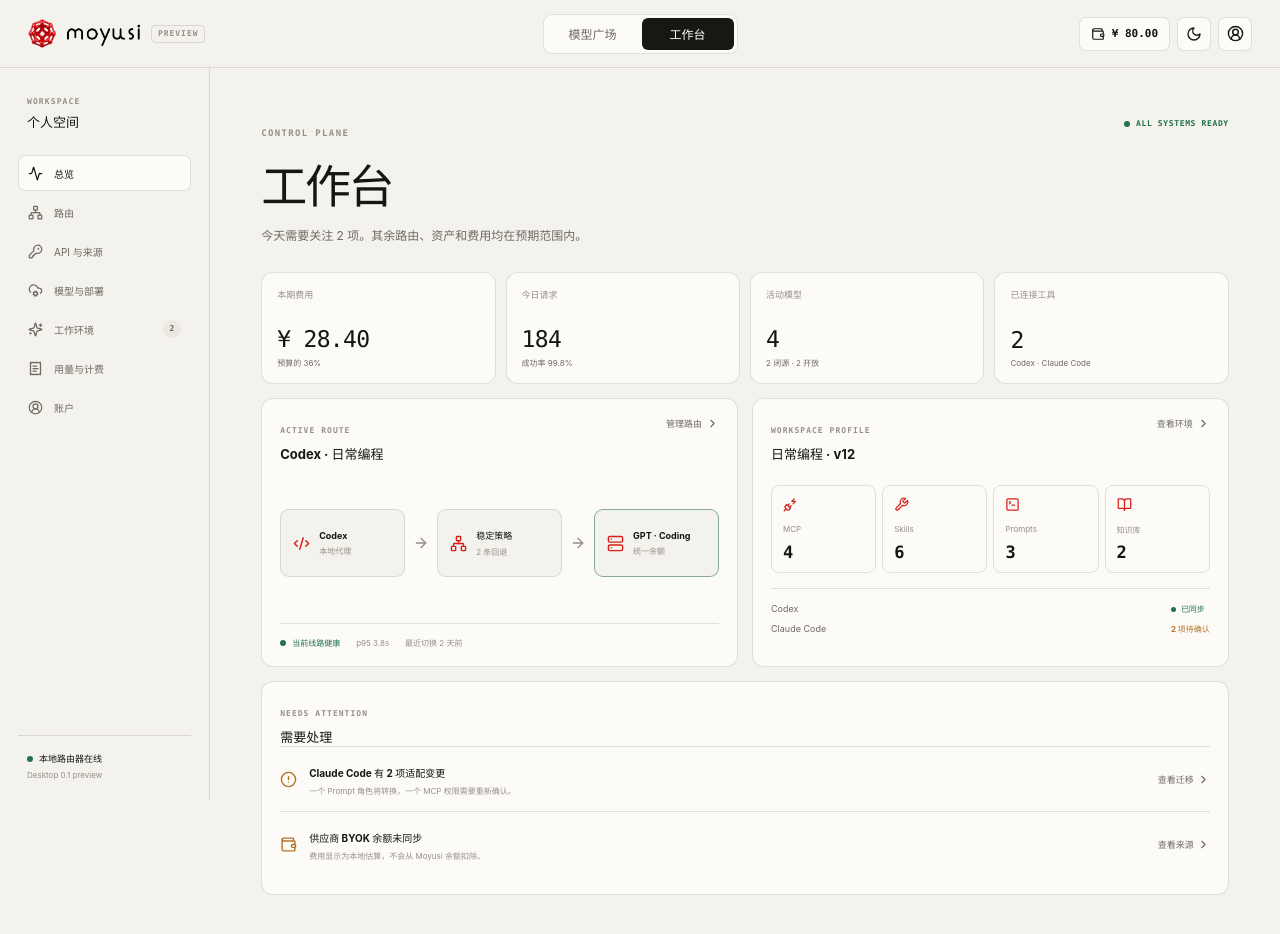
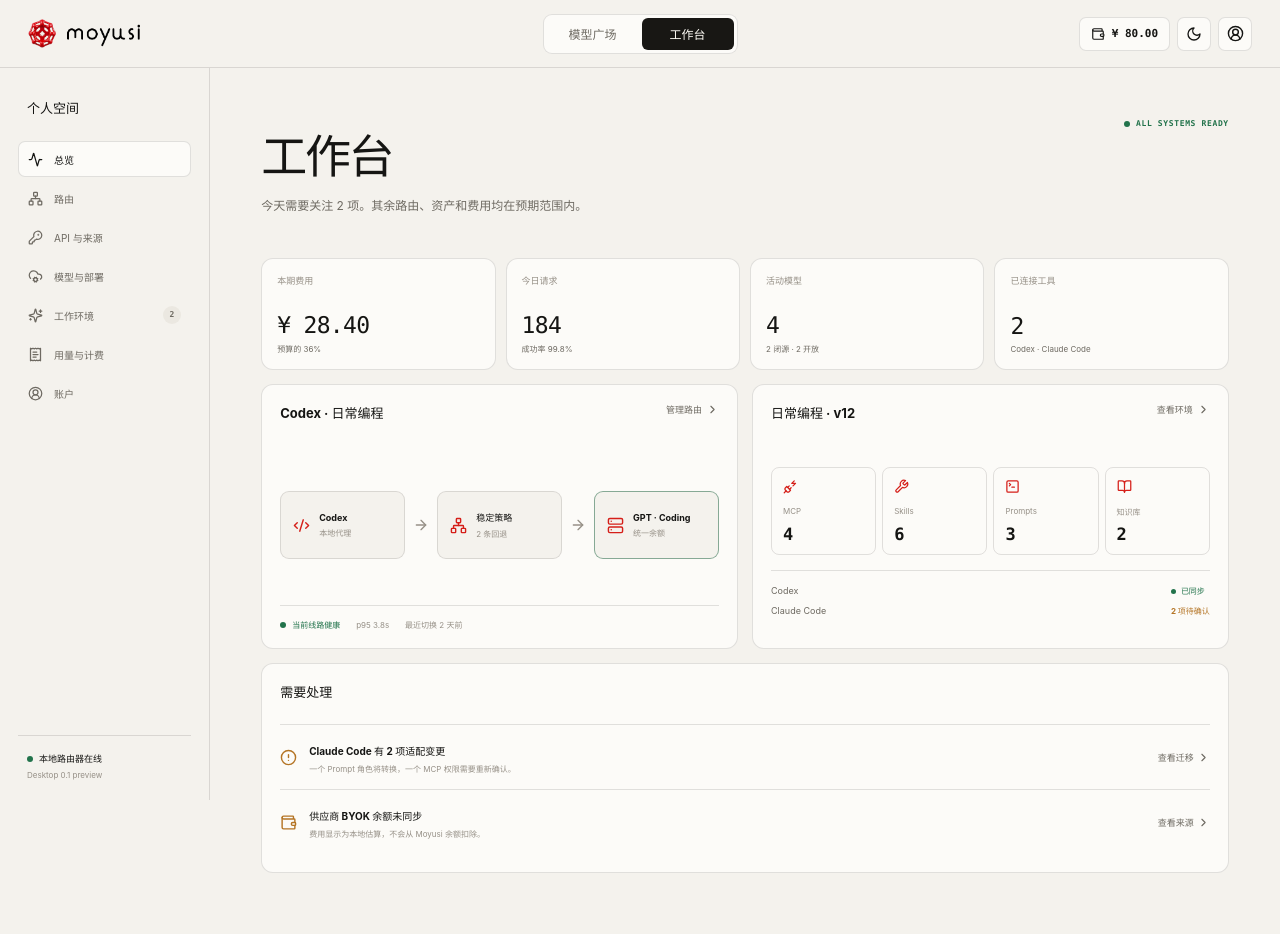
Before and after one commit to ericzr/moyusi, a React (Vite) app: page / in a window 1280 px wide. Both pictures are taken after a click on the button "¥ 80.00". Shown: the top 934 px of the page. Built offline with nearby package versions, Linux system fonts and the light colour scheme.

Commit message:
Simplify preview headings

```diff
--- a/src/app/App.tsx
+++ b/src/app/App.tsx
@@ -30,7 +30,6 @@ export default function App() {
         <button className="brand" type="button" onClick={() => setPage("market")} aria-label="返回 Moyusi 模型广场">
           <img className="brand-logo brand-logo-light" src="/brand/moyusi-light.png" alt="Moyusi" />
           <img className="brand-logo brand-logo-dark" src="/brand/moyusi-dark.png" alt="Moyusi" />
-          <span className="preview-pill">PREVIEW</span>
         </button>
 
         <nav className="primary-nav" aria-label="主导航">
--- a/src/features/catalog/ModelSquare.tsx
+++ b/src/features/catalog/ModelSquare.tsx
@@ -22,7 +22,6 @@ export function ModelSquare({ onOpenWorkspace }: { onOpenWorkspace: (offer?: Mod
     <main className="market-page">
       <section className="market-hero">
         <div className="hero-copy">
-          <span className="section-kicker">MODEL ACCESS, WITHOUT THE SWITCHING COST</span>
           <h1>一处选模型，<br />一键带走工作环境。</h1>
           <p>闭源 API、开放模型算力与自有端点在同一个目录里比较。接入后，路由、MCP、Skills 和 Prompts 跟随你的工作环境进入工具。</p>
           <div className="hero-actions">
@@ -56,7 +55,6 @@ export function ModelSquare({ onOpenWorkspace }: { onOpenWorkspace: (offer?: Mod
       <section className="catalog-section" id="catalog">
         <div className="catalog-heading">
           <div>
-            <span className="section-kicker">CURATED CATALOG</span>
             <h2>模型广场</h2>
             <p>按能力选择，再比较真实供给方式。以下名称与报价均为界面演示数据。</p>
           </div>
--- a/src/features/workspace/Workspace.tsx
+++ b/src/features/workspace/Workspace.tsx
@@ -56,7 +56,6 @@ export function Workspace({ pendingOffer, onBrowseModels }: { pendingOffer: Mode
     <main className="workspace-page">
       <aside className="workspace-sidebar">
         <div className="workspace-label">
-          <span>WORKSPACE</span>
           <strong>个人空间</strong>
         </div>
         <nav aria-label="工作台子导航">
@@ -89,10 +88,10 @@ export function Workspace({ pendingOffer, onBrowseModels }: { pendingOffer: Mode
   );
 }
 
-function PageHead({ kicker, title, description, action }: { kicker: string; title: string; description: string; action?: ReactNode }) {
+function PageHead({ title, description, action }: { kicker: string; title: string; description: string; action?: ReactNode }) {
   return (
     <header className="workspace-page-head">
-      <div><span className="section-kicker">{kicker}</span><h1>{title}</h1><p>{description}</p></div>
+      <div><h1>{title}</h1><p>{description}</p></div>
       {action}
     </header>
   );
@@ -262,7 +261,7 @@ function Account({ onAction }: { onAction: (message: string) => void }) {
 }
 
 function Panel({ children, className = "" }: { children: ReactNode; className?: string }) { return <section className={`workspace-panel ${className}`.trim()}>{children}</section>; }
-function PanelHead({ eyebrow, title, action }: { eyebrow: string; title: string; action?: ReactNode }) { return <div className="panel-head"><div><span>{eyebrow}</span><h2>{title}</h2></div>{action}</div>; }
+function PanelHead({ title, action }: { eyebrow: string; title: string; action?: ReactNode }) { return <div className="panel-head"><div><h2>{title}</h2></div>{action}</div>; }
 function Metric({ label, value, note }: { label: string; value: string; note: string }) { return <div className="workspace-metric"><span>{label}</span><strong>{value}</strong><small>{note}</small></div>; }
 function RouteNode({ icon: Icon, label, detail, active = false }: { icon: LucideIcon; label: string; detail: string; active?: boolean }) { return <div className="route-node" data-active={active}><Icon size={17} /><div><strong>{label}</strong><span>{detail}</span></div></div>; }
 function AssetCount({ icon: Icon, label, value }: { icon: LucideIcon; label: string; value: string }) { return <div><Icon size={15} /><span>{label}</span><strong>{value}</strong></div>; }
--- a/src/features/workspace/workspace.css
+++ b/src/features/workspace/workspace.css
@@ -1,7 +1,6 @@
 .workspace-page { width: min(1400px, 100%); min-height: calc(100vh - 68px); display: grid; grid-template-columns: 210px minmax(0, 1fr); margin: 0 auto; }
 .workspace-sidebar { position: sticky; top: 68px; height: calc(100vh - 68px); display: flex; flex-direction: column; padding: 30px 18px 20px; border-right: 1px solid var(--line); }
 .workspace-label { display: flex; flex-direction: column; gap: 6px; padding: 0 9px 24px; }
-.workspace-label span { color: var(--text-faint); font: 650 8px/1 ui-monospace, SFMono-Regular, Menlo, monospace; letter-spacing: .14em; }
 .workspace-label strong { font-size: 13px; font-weight: 660; }
 .workspace-sidebar nav { display: flex; flex-direction: column; gap: 3px; }
 .workspace-sidebar nav button { width: 100%; min-height: 36px; display: grid; grid-template-columns: 18px 1fr auto; align-items: center; gap: 8px; padding: 0 9px; border: 1px solid transparent; border-radius: 7px; background: transparent; color: var(--text-muted); text-align: left; font-size: 10px; }
@@ -15,7 +14,7 @@
 
 .workspace-content { min-width: 0; padding: 52px clamp(24px, 4vw, 62px) 90px; }
 .workspace-page-head { min-height: 112px; display: flex; align-items: flex-start; justify-content: space-between; gap: 24px; margin-bottom: 26px; }
-.workspace-page-head h1 { margin: 10px 0 9px; font-size: clamp(32px, 4vw, 46px); font-weight: 540; letter-spacing: -.05em; }
+.workspace-page-head h1 { margin: 0 0 9px; font-size: clamp(32px, 4vw, 46px); font-weight: 540; letter-spacing: -.05em; }
 .workspace-page-head p { max-width: 660px; margin: 0; color: var(--text-muted); font-size: 12px; line-height: 1.75; }
 .workspace-ready, .inline-status { display: inline-flex; align-items: center; gap: 6px; color: var(--ok); font: 650 8px/1 ui-monospace, SFMono-Regular, Menlo, monospace; letter-spacing: .08em; }
 .compact-button { min-height: 34px; flex: 0 0 auto; }
@@ -28,8 +27,7 @@
 .overview-grid, .two-column-panels, .source-grid, .environment-grid { display: grid; grid-template-columns: repeat(2, minmax(0, 1fr)); gap: 14px; margin-bottom: 14px; }
 .workspace-panel { min-width: 0; padding: 18px; border: 1px solid var(--line); border-radius: var(--radius-md); background: var(--surface); }
 .panel-head { min-height: 42px; display: flex; align-items: flex-start; justify-content: space-between; gap: 18px; }
-.panel-head > div > span { color: var(--text-faint); font: 650 8px/1 ui-monospace, SFMono-Regular, Menlo, monospace; letter-spacing: .13em; }
-.panel-head h2 { margin: 7px 0 0; font-size: 13px; font-weight: 650; }
+.panel-head h2 { margin: 0; font-size: 13px; font-weight: 650; }
 .panel-head button { display: inline-flex; align-items: center; gap: 4px; padding: 0; border: 0; background: transparent; color: var(--text-muted); font-size: 9px; }
 .panel-head > span, .panel-head > strong { color: var(--text-faint); font: 620 9px/1 ui-monospace, SFMono-Regular, Menlo, monospace; }
 .route-path { min-height: 160px; display: grid; grid-template-columns: 1fr auto 1fr auto 1fr; align-items: center; gap: 8px; }
--- a/src/styles/index.css
+++ b/src/styles/index.css
@@ -16,7 +16,6 @@ button { cursor: pointer; }
 .brand-logo-dark { display: none; }
 :root.dark .brand-logo-light, :root[data-theme="dark"] .brand-logo-light { display: none; }
 :root.dark .brand-logo-dark, :root[data-theme="dark"] .brand-logo-dark { display: block; }
-.preview-pill { padding: 4px 6px; border: 1px solid var(--line); border-radius: 4px; color: var(--text-faint); font: 650 8px/1 ui-monospace, SFMono-Regular, Menlo, monospace; letter-spacing: .12em; }
 .primary-nav { display: inline-flex; align-items: center; gap: 3px; padding: 3px; border: 1px solid var(--line); border-radius: 9px; background: var(--surface); }
 .primary-nav button { min-width: 92px; height: 32px; padding: 0 13px; border: 0; border-radius: 6px; background: transparent; color: var(--text-muted); font-size: 12px; font-weight: 620; }
 .primary-nav button[data-active="true"] { background: var(--primary); color: var(--on-primary); }
@@ -28,8 +27,7 @@ button { cursor: pointer; }
 
 .market-page { width: min(1280px, calc(100% - 56px)); margin: 0 auto; padding: 62px 0 110px; }
 .market-hero { min-height: 430px; display: grid; grid-template-columns: minmax(0, 1.55fr) minmax(320px, .75fr); align-items: center; gap: clamp(40px, 8vw, 108px); padding: 44px 0 68px; }
-.section-kicker { color: var(--text-faint); font: 650 9px/1.3 ui-monospace, SFMono-Regular, Menlo, monospace; letter-spacing: .15em; }
-.hero-copy h1 { max-width: 760px; margin: 16px 0 20px; font-size: clamp(43px, 6vw, 76px); font-weight: 520; letter-spacing: -.062em; line-height: .98; }
+.hero-copy h1 { max-width: 760px; margin: 0 0 20px; font-size: clamp(43px, 6vw, 76px); font-weight: 520; letter-spacing: -.062em; line-height: .98; }
 .hero-copy p { max-width: 650px; margin: 0; color: var(--text-muted); font-size: 15px; line-height: 1.9; }
 .hero-actions { display: flex; align-items: center; gap: 9px; margin-top: 30px; }
 .button { min-height: 37px; display: inline-flex; align-items: center; justify-content: center; gap: 7px; padding: 0 14px; border-radius: 7px; font-size: 12px; font-weight: 650; text-decoration: none; }
@@ -59,7 +57,7 @@ button { cursor: pointer; }
 
 .catalog-section { padding-top: 100px; scroll-margin-top: 72px; }
 .catalog-heading { display: flex; align-items: flex-end; justify-content: space-between; gap: 28px; }
-.catalog-heading h2 { margin: 8px 0 6px; font-size: clamp(30px, 4vw, 44px); font-weight: 540; letter-spacing: -.045em; }
+.catalog-heading h2 { margin: 0 0 6px; font-size: clamp(30px, 4vw, 44px); font-weight: 540; letter-spacing: -.045em; }
 .catalog-heading p { margin: 0; color: var(--text-muted); font-size: 12px; }
 .catalog-search { width: 290px; height: 38px; display: flex; align-items: center; gap: 9px; padding: 0 12px; border: 1px solid var(--line); border-radius: 8px; background: var(--surface); color: var(--text-faint); }
 .catalog-search:focus-within { border-color: var(--line-strong); }
@@ -135,7 +133,7 @@ button { cursor: pointer; }
 
 @media (max-width: 520px) {
   .brand-logo { width: 96px; height: 30px; }
-  .preview-pill, .balance-button svg { display: none; }
+  .balance-button svg { display: none; }
   .balance-button { padding: 0 8px; }
   .hero-copy h1 { font-size: 42px; }
   .hero-actions { align-items: stretch; flex-direction: column; }
```
